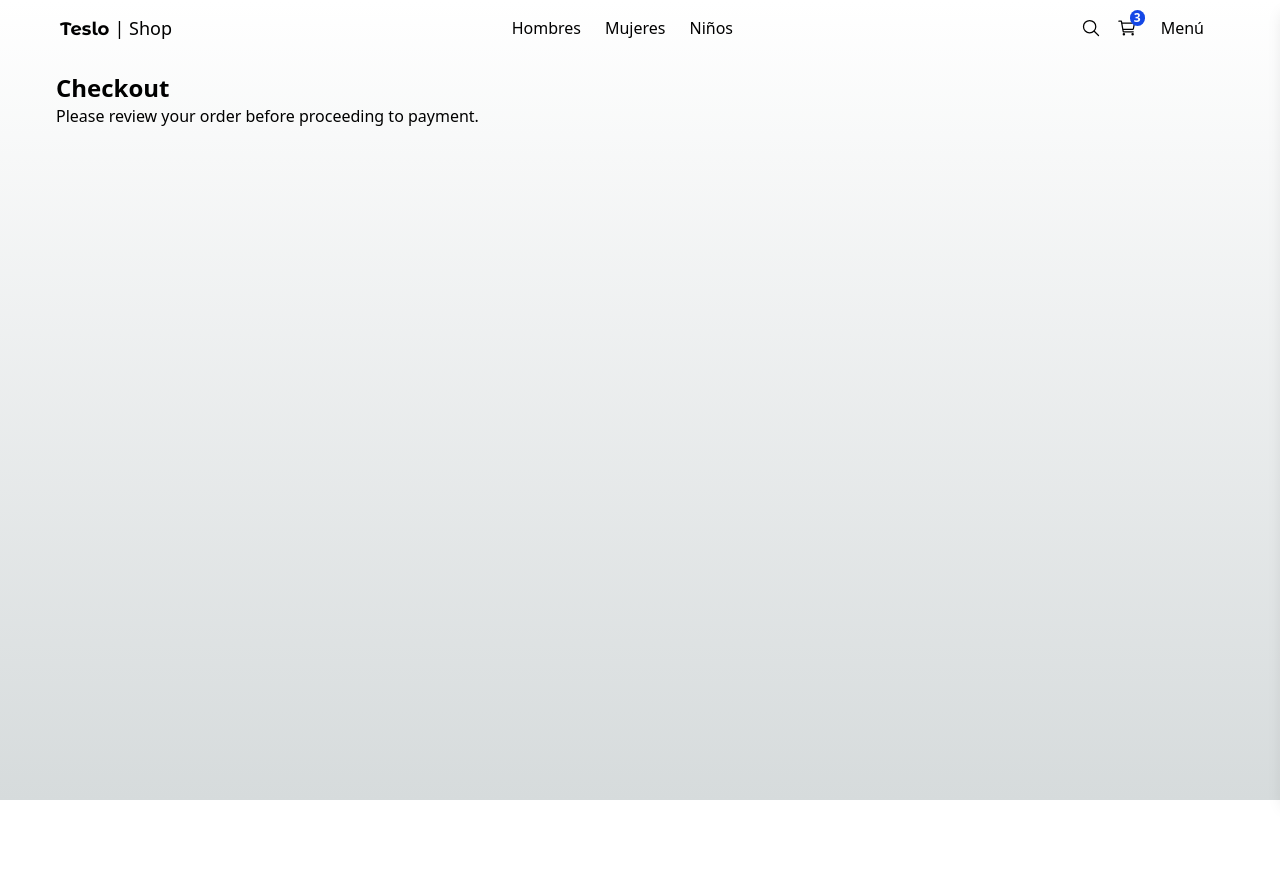
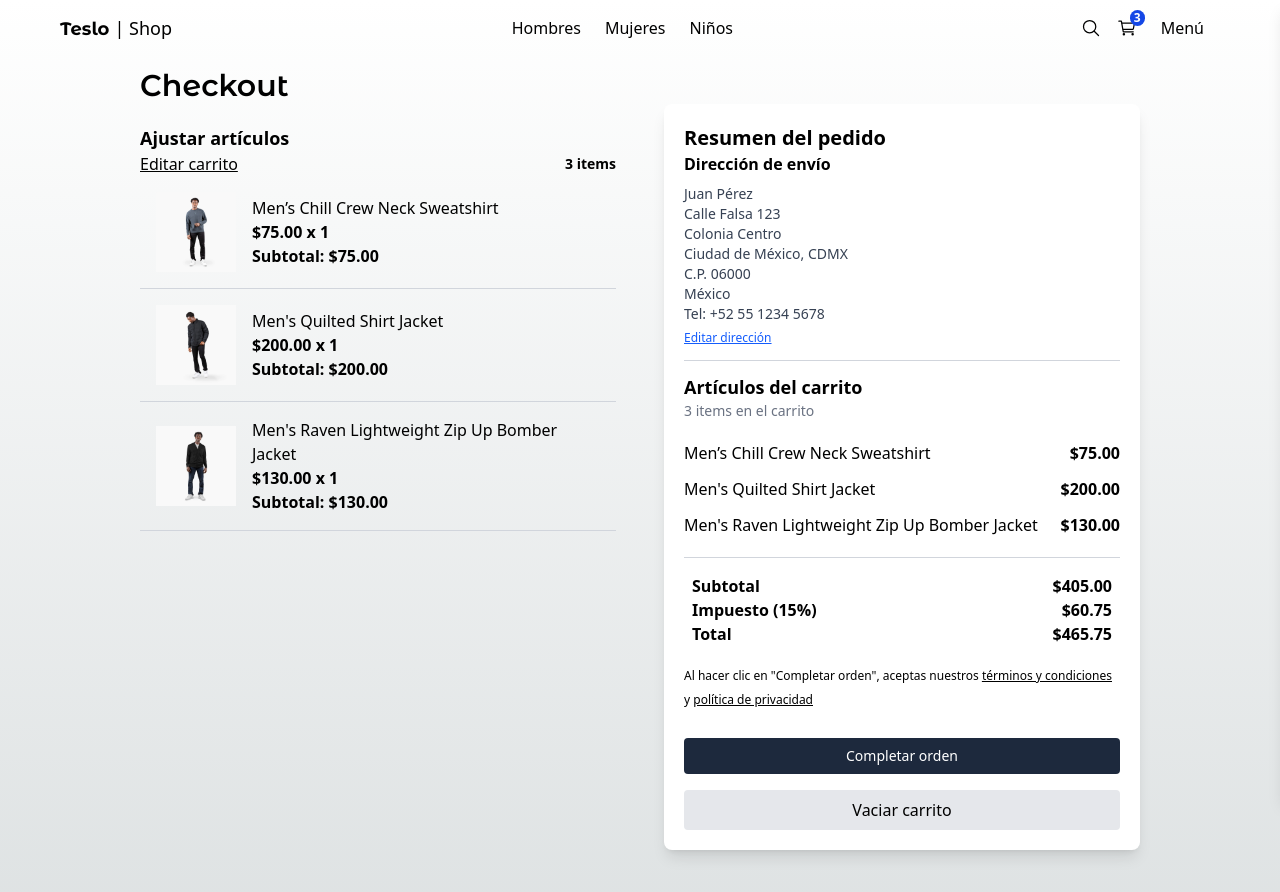
Before and after one commit to MisaelGG11/teslo-shop, a Next.js app: page /checkout in a window 1280 px wide. Shown: the top 892 px of the page. Before the commit the page ends 800 px from the top, so only its background shows below. Built offline with nearby package versions, Linux system fonts and the light colour scheme.

Commit message:
feat: add checkout page in order to complete the products order

```diff
--- a/src/app/(shop)/checkout/page.tsx
+++ b/src/app/(shop)/checkout/page.tsx
@@ -1,8 +1,160 @@
+import { Title } from "@/components";
+import { initialData } from "@/seed/seed";
+import Image from "next/image";
+import Link from "next/link";
+import { QuantitySelector } from "@/components";
+
+const productsInCart = [
+  initialData.products[0],
+  initialData.products[1],
+  initialData.products[2],
+  // Add more products as needed
+]; // This would be replaced with actual cart data
+
 export default async function CheckoutPage() {
   return (
-    <main className="p-4">
-      <h1 className="text-2xl font-bold">Checkout</h1>
-      <p>Please review your order before proceeding to payment.</p>
+    <main className="flex justify-center items-center mb-72 px-6 sm:px-0">
+      <section className="flex flex-col w-[1000px]">
+        <Title title="Checkout" />
+
+        <div className="grid grid-cols-1 sm:grid-cols-2 gap-12">
+          {/* Cart items will be rendered here */}
+
+          <div className="flex flex-col mt-5">
+            <span className="text-lg font-bold">Ajustar artículos</span>
+
+            <div className="flex items-center justify-between">
+              <Link
+                href="/cart"
+                className="hover:text-blue-700 underline transition-all duration-300 "
+              >
+                Editar carrito
+              </Link>
+
+              <span className="text-sm font-bold">
+                {productsInCart.length} item
+                {productsInCart.length === 1 ? "" : "s"}
+              </span>
+            </div>
+
+            {/*  Cart items */}
+            {productsInCart.map((product) => (
+              <div
+                key={product.slug}
+                className="flex items-center gap-4 p-4 border-b border-gray-300"
+              >
+                <Image
+                  src={"/products/" + product.images[0]}
+                  alt={product.title}
+                  width={100}
+                  height={100}
+                  className="w-20 h-20 object-cover"
+                />
+                <div className="flex flex-col w-full">
+                  <h2 className="">{product.title}</h2>
+                  <span className="font-semibold">
+                    ${product.price.toFixed(2)} x 1
+                  </span>
+                  <span className="font-bold">
+                    Subtotal: ${(product.price * 1).toFixed(2)}
+                  </span>
+                </div>
+              </div>
+            ))}
+          </div>
+
+          {/* Cart summary - Checkout */}
+          <div className="flex flex-col bg-white shadow-lg p-5 rounded-lg">
+            {/* Address and Payment Details */}
+            <h2 className="text-xl font-bold">Resumen del pedido</h2>
+            <div className="mb-3 pb-3 border-b border-gray-300">
+              <h3 className="font-semibold mb-2 ">Dirección de envío</h3>
+              <div className="text-sm text-gray-700">
+                <div>Juan Pérez</div>
+                <div>Calle Falsa 123</div>
+                <div>Colonia Centro</div>
+                <div>Ciudad de México, CDMX</div>
+                <div>C.P. 06000</div>
+                <div>México</div>
+                <div>Tel: +52 55 1234 5678</div>
+              </div>
+              <Link
+                href="/checkout/address"
+                className="text-blue-600 underline text-xs mt-1 inline-block"
+              >
+                Editar dirección
+              </Link>
+            </div>
+
+            <h2 className="text-lg font-semibold">Artículos del carrito</h2>
+            <span className="text-sm text-gray-500">
+              {productsInCart.length} item
+              {productsInCart.length === 1 ? "" : "s"} en el carrito
+            </span>
+            <div className="flex flex-col gap-3 my-5">
+              {productsInCart.map((product) => (
+                <div
+                  key={product.slug}
+                  className="flex items-center justify-between"
+                >
+                  <span>{product.title}</span>
+                  <span className="font-bold">${product.price.toFixed(2)}</span>
+                </div>
+              ))}
+            </div>
+            <div className="flex flex-col border-t py-4 px-2 border-gray-300">
+              <div className="flex items-center justify-between">
+                <span className="font-bold">Subtotal</span>
+                <span className="font-bold">
+                  $
+                  {productsInCart
+                    .reduce((total, product) => total + product.price, 0)
+                    .toFixed(2)}
+                </span>
+              </div>
+              <div className="flex items-center justify-between">
+                <span className="font-bold">Impuesto (15%)</span>
+                <span className="font-bold">
+                  $
+                  {productsInCart
+                    .reduce((total, product) => total + product.price * 0.15, 0)
+                    .toFixed(2)}
+                </span>
+              </div>
+              <div className="flex items-center justify-between">
+                <span className="font-bold">Total</span>
+                <span className="font-bold">
+                  $
+                  {productsInCart
+                    .reduce((total, product) => total + product.price * 1.15, 0)
+                    .toFixed(2)}
+                </span>
+              </div>
+            </div>
+
+            {/* Disclaimer */}
+            <p className="mb-5">
+              {/* Disclaimer */}
+              <span className="text-xs leading-0.5">
+                Al hacer clic en &quot;Completar orden&quot;, aceptas nuestros{" "}
+                <a href="#" className="underline">
+                  términos y condiciones
+                </a>{" "}
+                y{" "}
+                <a href="#" className="underline">
+                  política de privacidad
+                </a>
+              </span>
+            </p>
+
+            {/* Checkout Button */}
+            <Link href="/orders/123" className="btn-primary mt-2 text-center">
+              Completar orden
+            </Link>
+            <button className="btn-secondary mt-4">Vaciar carrito</button>
+          </div>
+        </div>
+      </section>
     </main>
   );
 }
```
